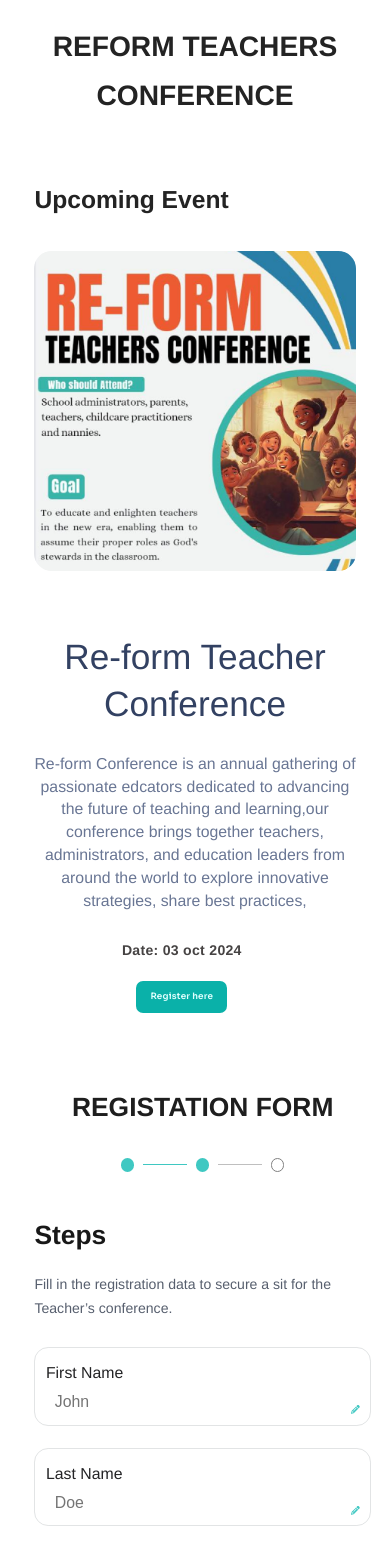
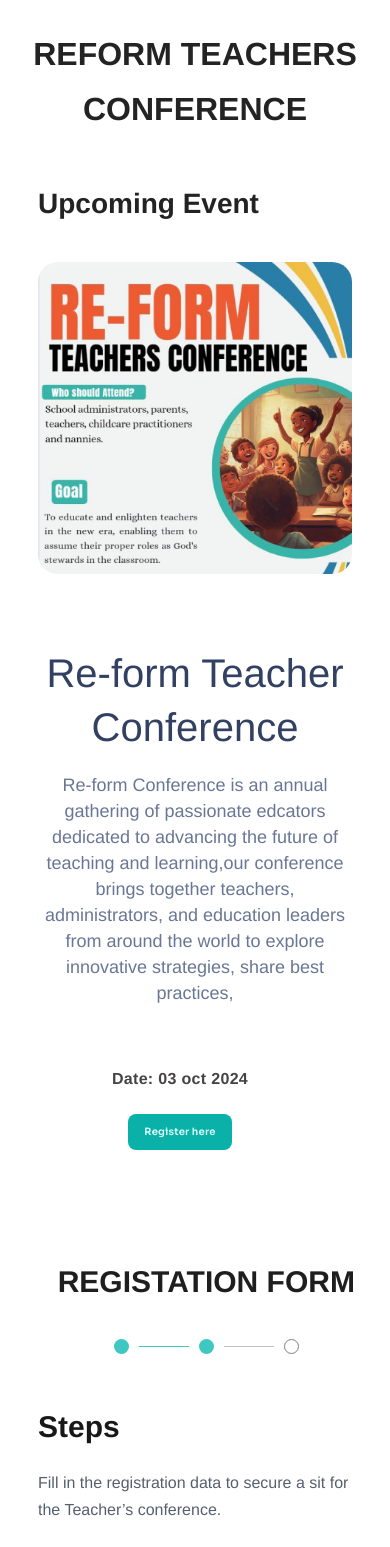
Before and after one commit to jubrealguy/re-form, a React (Create React App) app: page / in a window 390 px wide. Shown: the top 1547 px of the page. Built offline with nearby package versions, Linux system fonts and the light colour scheme.

Commit message:
created a new component

```diff
--- a/package.json
+++ b/package.json
@@ -37,10 +37,5 @@
       "last 1 firefox version",
       "last 1 safari version"
     ]
-  },
-  "devDependencies": {
-    "autoprefixer": "^10.4.20",
-    "postcss": "^8.4.47",
-    "tailwindcss": "^3.4.12"
   }
 }
--- a/src/App.css
+++ b/src/App.css
@@ -1,71 +1,52 @@
-/* @tailwind base;
-@tailwind components;
-@tailwind utilities; */
-
 @import url('https://fonts.googleapis.com/css2?family=Sora:wght@400;500;600&display=swap');
 @import url('https://fonts.googleapis.com/css2?family=Roboto:wght@400;500;700&display=swap');
-
-html {
-    font-size: 62.5%;
-}
-
-@media screen and (max-width: 1200px) {
-    html {
-        font-size: 60%;
-    }
-}
-
-@media screen and (max-width: 750px) {
-    html {
-        font-size: 55%;
-    }
-}
-
-/* body {
-    background: rgba(128, 128, 128, 0.056);
-    font-family: Helvetica;
-    color: #232323;
-} */
 
 .events {
     font-family: Helvetica;
     color: #232323;
     box-sizing: border-box;
-    margin: 5rem 6.5rem;
+    margin: 50px 65px;
 }
 
 .header__primary {
-    font-size: 4.8rem;
+    font-size: 48px;
     font-weight: 700;
-    line-height: 5.5rem;
+    line-height: 55px;
     text-align: center;
-    margin-bottom: 5rem;
+    margin-bottom: 50px;
 }
 
 .event__info {
     background: #FFFFFF;
-    padding: 4.5rem 3rem;
+    padding: 45px 30px;
     gap: 10px;
-    border-radius: 2.4rem;
-    margin-right: 5rem;
-    margin-bottom: 6rem;
+    border-radius: 24px;
+    margin-right: 50px;
+    margin-bottom: 60px;
 }
 
 .event__info--head {
-    font-size: 4rem;
+    font-size: 40px;
     font-weight: 700;
-    line-height: 4.6rem;
-    margin-bottom: 3.5rem;
+    line-height: 46px;
+    margin-bottom: 35px;
+}
+
+@media screen and (max-width: 900px) {
+    .header__primary {
+        font-size: 32px;
+        margin-bottom: 0;
+    }
 }
 
 @media screen and (max-width: 500px) {
     .header__primary {
-        font-size: 3.2rem;
-        margin-bottom: 0;
+        font-size: 32px;
+        margin-bottom: -3rem;
     }
 
     .event__info--head {
-        font-size: 2.8rem;
+        font-size: 28px;
     }
 }
 
@@ -73,17 +54,17 @@ html {
     display: flex;
     justify-content: center;
     align-items: center;
-    gap: 7.5rem;
+    gap: 75px;
 }
 
 .event__img {
-    width: 42.6rem;
-    border-radius: 2rem;
+    width: 426px;
+    border-radius: 20px;
 }
 
 @media screen and (max-width: 1050px) {
     .events {
-        margin: 5rem 3.5rem;
+        margin: 50px 35px;
     }
 
     .event__info {
@@ -91,20 +72,20 @@ html {
     }
 
     .event__info--body {
-        gap: 3.5rem;
+        gap: 35px;
     }
 }
 
 @media screen and (max-width: 800px) {
     .event__info {
-        padding: 4rem 3rem;
-        margin-bottom: -2rem;
+        padding: 4rem 30px;
+        margin-bottom: -20px;
     }
 
     .event__info--body {
         flex-direction: column;
         text-align: center;
-        gap: 1.5rem;
+        gap: 15px;
     }
 
     .event__img {
@@ -119,16 +100,15 @@ html {
 }
 
 .event__details {
-    display: flex;
-    flex-direction: column;
-    gap: 2.7rem;
+
 }
 
 .event__details--head {
-    font-size: 5.5rem;
+    font-size: 55px;
     font-weight: 400;
-    line-height: 6.3rem;
+    line-height: 63px;
     color: #324162;
+    margin-bottom: 3rem;
 }
 
 @media screen and (max-width: 800px) {
@@ -137,47 +117,48 @@ html {
     }
 
     .event__details--head {
-        font-size: 4rem;
-        line-height: 5.4rem;
-        margin-bottom: 1rem;
+        font-size: 40px;
+        line-height: 54px;
+        margin-bottom: 10px;
     }
 
     .event__info--head {
-        font-size: 2.8rem;
+        font-size: 28px;
     }
 }
 
 .event__details--body {
-    font-size: 1.8rem;
+    font-size: 18px;
     font-weight: 400;
-    line-height: 2.6rem;
+    line-height: 26px;
     color: #697694;
+    margin-bottom: 3rem;
 }
 
 .event__details--register {
     display: flex;
     justify-content: space-between;
     align-items: center;
-    margin-right: 3rem;
+    margin-right: 30px;
 }
 
 .register__link {
     text-decoration: none;
     font-family: 'Sora', sans-serif;
-    font-size: 1.6rem;
+    font-size: 16px;
     font-weight: 700;
-    line-height: 2rem;
+    line-height: 20px;
     letter-spacing: 0.02em;
     color: #E1FFFE;
     background: #0AB1A9;
-    padding: .8rem 1.6rem;
-    border-radius: .8rem;
+    padding: 8px 16px;
+    border-radius: 8px;
 }
 
 .register__date {
-    font-size: 1.6rem;
+    font-size: 16px;
     font-weight: 700;
-    line-height: 1.8rem;
+    line-height: 18px;
     letter-spacing: 0.02em;
     color: #464343;
 }
@@ -185,11 +166,11 @@ html {
 @media screen and (max-width: 800px) {
     .event__details--register {
         flex-direction: column-reverse;
-        gap: 1rem;
+        gap: 10px;
     }
 
     .register__link {
-        font-size: 1rem;
+        font-size: 10px;
     }
 }
 
@@ -197,9 +178,9 @@ html {
     margin: 0 auto;
     background: #ffffff;
     width: 60%;
-    padding: 3rem;
+    padding: 30px;
     gap: 21px;
-    border-radius: 2.4rem;
+    border-radius: 24px;
 }
 
 @media screen and (max-width: 900px) {
@@ -210,78 +191,78 @@ html {
 
 @media screen and (max-width: 500px) {
     .event_form {
-        padding: 1rem;
+        padding: 10px;
         width: 100%;
     }
 }
 
 .event__form--head {
     text-align: center;
-    font-size: 4.8rem;
+    font-size: 48px;
     font-weight: 700;
-    line-height: 5.5rem;
+    line-height: 55px;
     color: #1E1E1E;
-    margin-bottom: 3rem;
+    margin-bottom: 30px;
 }
 
 .event__form--figure {
     display: flex;
     justify-content: center;
     align-items: center;
-    gap: 1rem;
-    margin-bottom: 5rem;
+    gap: 10px;
+    margin-bottom: 50px;
 }
 
 .event__form--figure span:nth-child(1), .event__form--figure span:nth-child(3)  {
-    padding: .75rem;
+    padding: 7.5px;
     border-radius: 50%;
     background: #3FC8C2;
 }
 
 .event__form--figure span:nth-child(2) {
-    padding: .0625rem 2.5rem;
+    padding: 0.625px 25px;
     background: #3FC8C2;
 }
 
 .event__form--figure span:nth-child(4) {
-    padding: .0625rem 2.5rem;
+    padding: 0.625px 25px;
     background: rgba(128, 128, 128, 0.5)
 }
 
 .event__form--figure span:nth-child(5)  {
-    padding: .65rem;
+    padding: 6.5px;
     border-radius: 50%;
     border: 1px solid grey;
 }
 
 .event__form--steps {
     font-family: Helvetica;
-    font-size: 4rem;
+    font-size: 40px;
     font-weight: 700;
-    line-height: 4.5rem;
+    line-height: 45px;
     color: #181818;
-    margin-bottom: 2rem;
+    margin-bottom: 20px;
 }
 
 .event__form--guide {
-    font-size: 2rem;
+    font-size: 20px;
     font-weight: 400;
-    line-height: 2.7rem;
+    line-height: 27px;
     color: #575F6E;
-    margin-bottom: 3rem;
+    margin-bottom: 30px;
 }
 
 .form__box {
-    padding: 2rem;
-    border-radius: 1.6rem;
-    border: .125rem solid #E2E4E5;
-    margin-bottom: 2.5rem;
+    padding: 20px;
+    border-radius: 16px;
+    border: 1.25px solid #E2E4E5;
+    margin-bottom: 25px;
 }
 
 .form__label {
-    font-size: 2.1rem;
+    font-size: 21px;
     font-weight: 400;
-    line-height: 3.5rem;
+    line-height: 35px;
     color: #242426;
 }
 
@@ -292,11 +273,11 @@ html {
 }
 
 .form__input {
-    font-size: 1.6rem;
+    font-size: 16px;
     font-weight: 400;
-    line-height: 2.24rem;
+    line-height: 22.4px;
     width: 80%;
-    padding: .3rem 1rem;
+    padding: 3px 10px;
     border: none;
     color: #575F6E;
 }
@@ -307,7 +288,7 @@ html {
 }
 
 .form__edit {
-    font-size: 1.25rem;
+    font-size: 12.5px;
     color: #3FC8C2;
 }
 
@@ -315,46 +296,47 @@ html {
     display: block;
     text-decoration: none;
     font-family: 'Sora', sans-serif;
-    font-size: 1.4rem;
+    font-size: 14px;
     font-weight: 400;
-    line-height: 3.6rem;
+    line-height: 36px;
     letter-spacing: 0.02em;
     color: #FFFFFF;
     background: #0AB1A9;
-    padding: 0 7.5rem;
-    border-radius: .8rem;
+    padding: 0 75px;
+    border-radius: 8px;
     border: none;
     margin: 0 auto;
+    cursor: pointer;
 }
 
 @media screen and (max-width: 500px) {
     .event__form--head {
-        font-size: 3rem;
+        font-size: 30px;
     }
 
     .event__form--steps {
-        font-size: 3rem;
+        font-size: 30px;
     }
 
     .event__form--guide {
-        font-size: 1.6rem;
+        font-size: 16px;
     }
 
     .form__box {
-        padding: 1.2rem;
+        padding: 12px;
     }
 
     .form__label {
-        font-size: 1.8rem;
+        font-size: 18px;
     }
 
     .form__input {
-        font-size: 1.8rem;
+        font-size: 18px;
         width: 90%;
     }
 
     .form__edit {
-        font-size: 1rem;
+        font-size: 10px;
     }
 }
 
@@ -362,73 +344,73 @@ html {
     display: flex;
     justify-content: center;
     align-items: center;
-    gap: 13rem;
-    padding: 0 7.5rem;
-    margin-top: 10rem;
+    gap: 13px;
+    padding: 0 75px;
+    margin-top: 100px;
 }
 
 .conference__head {
-    font-size: 2.4rem;
+    font-size: 24px;
     font-weight: 700;
-    line-height: 2.76rem;
+    line-height: 27.6px;
     color: #FA815C;
-    margin-bottom: 1rem;
+    margin-bottom: 10px;
 }
 
 .conference__date {
-    font-size: 1.4rem;
+    font-size: 14px;
     font-weight: 700;
-    line-height: 1.6rem;
+    line-height: 16px;
     color: #0AB1A9;
-    margin-bottom: 1rem;
+    margin-bottom: 10px;
 }
 
 .conference__body {
-    font-size: 2rem;
+    font-size: 20px;
     font-weight: 400;
-    line-height: 2.3rem;
+    line-height: 23px;
     color: #202124;
-    margin-bottom: 2rem;
+    margin-bottom: 20px;
 }
 
 .conference__share {
     text-decoration: none;
-    width: 12.5rem;
-    border-radius: .4rem;
+    width: 125px;
+    border-radius: 4px;
     display: flex;
     justify-content: center;
     align-items: center;
     gap: 10px;
     background: #0AB1A9;
     color: #FFFFFF;
-    padding: .75rem 2rem;
+    padding: 7.5px 20px;
 }
 
 .conference__share .sharenodes {
-    font-size: 1.95rem;
+    font-size: 19.5px;
 }
 
 .conference__share span {
-    font-size: 1.6rem;
+    font-size: 16px;
     font-weight: 400;
-    line-height: 1.9rem;
+    line-height: 19px;
 }
 
 .event__conference--img {
-    width: 44.5rem;
+    width: 445px;
 }
 
 @media screen and (max-width: 1050px) {
     .event__conference {
-        gap: 5rem;
+        gap: 50px;
     }
 }
 
 @media screen and (max-width: 900px) {
     .event__conference {
-        padding: 0 2.5rem;
+        padding: 0 25px;
         flex-direction: column;
-        margin-top: 3rem;
+        margin-top: 30px;
     }
 
     .event__conference--img {
@@ -437,15 +419,15 @@ html {
 }
 
 .event__past {
-    margin-top: 10rem;
+    margin-top: 100px;
 }
 
 .event__past h3 {
-    font-size: 4rem;
+    font-size: 40px;
     font-weight: 700;
-    line-height: 4.6rem;
+    line-height: 46px;
     text-align: center;
-    margin-bottom: 3rem;
+    margin-bottom: 30px;
 }
 
 .event__table {
@@ -458,13 +440,13 @@ html {
 }
 
 .table__head .tablerow {
-    padding: 1rem 3rem;
-    font-size: 1.2rem;
+    padding: 10px 30px;
+    font-size: 12px;
     font-weight: 700;
-    line-height: 2.4rem;
+    line-height: 24px;
     color: #464343;
     background-color: #FF9E81;
-    margin-bottom: 2rem;
+    margin-bottom: 20px;
 }
 
 .table__head .tablerow th:first-child {
@@ -473,18 +455,18 @@ html {
 
 .table__head .tablerow th:nth-child(2) {
     display: flex;
-    gap: 1rem;
+    gap: 10px;
     align-items: center;
     font-weight: 400;
 }
 
 .table__head .tablerow th:last-child {
-    margin-left: 7rem;
+    margin-left: 70px;
 }
 
 @media screen and (max-width: 800px) {
     .event__past {
-        margin-top: 6rem;
+        margin-top: 60px;
     }
 
     .table__head .tablerow th:first-child span {
@@ -499,18 +481,18 @@ html {
 .table__body .tablerow {
     justify-content: space-between;
     background: #FFFFFFF2;
-    margin: 1rem 1.5rem;
-    padding: 1rem 2rem;
+    margin: 10px 15px;
+    padding: 10px 20px;
 }
 
 .table__body .tablerow td {
-    font-size: 1.4rem;
+    font-size: 14px;
     font-weight: 400;
-    line-height: 2rem;
+    line-height: 20px;
 }
 
 .event__sponsor {
-    margin-top: 10rem;
+    margin-top: 100px;
     color: #464343;
     display: flex;
     flex-direction: column;
@@ -519,99 +501,99 @@ html {
 }
 
 .event__sponsor h3 {
-    font-size: 4rem;
+    font-size: 40px;
     font-weight: 700;
-    line-height: 4.6rem;
-    margin-bottom: 2rem;
+    line-height: 46px;
+    margin-bottom: 20px;
 }
 
 @media screen and (max-width: 800px) {
     .event__sponsor {
-        margin-top: 3rem;
+        margin-top: 30px;
     }
 
     .event__sponsor h3 {
-        font-size: 3rem;
+        font-size: 30px;
 
     }
 }
 
 .event__sponsor img {
     text-align: center;
-    width: 28rem;
-    height: 13.4rem;
-    margin-bottom: 4rem;
+    width: 280px;
+    height: 134px;
+    margin-bottom: 40px;
 }
 
 .event__sponsor a {
     text-decoration: none;
     color: inherit;
     background: #FCD884;
-    border-radius: .8rem;
-    padding: 1rem 3rem;
-    font-size: 2.4rem;
+    border-radius: 8px;
+    padding: 10px 30px;
+    font-size: 24px;
     font-weight: 700;
-    line-height: 2.8rem;
+    line-height: 28px;
 }
 
 .valid {
-    width: 40rem;
-    padding: .8rem 1.6rem;
+    width: 400px;
+    padding: 8px 16px;
     display: flex;
     align-items: center;
     border: 1px solid #B7EB8F;
-    border-radius: .8rem;
+    border-radius: 8px;
     background: #F6FFED;
     margin: 0 auto;
-    margin-top: 2rem;
+    margin-top: 20px;
 }
 
 
 
 .valid span:first-child {
-    font-size: .6rem;
-    padding: .3rem .4rem;
+    font-size: 6px;
+    padding: 3px 4px;
     color: white;
     background-color: #0ab129;
     border-radius: 50%;
-    margin-right: 2rem;
+    margin-right: 20px;
 }
 
 .valid span:last-child {
-    font-size: 2rem;
+    font-size: 20px;
     cursor: pointer;
 }
 
 .valid p {
-    font-size: 1.6rem;
+    font-size: 16px;
     font-weight: 400;
-    line-height: 2.2rem;
+    line-height: 22px;
     margin-right: auto;
 }
 
 @media screen and (max-width: 500px) {
     .valid {
         width: 80%;
-        padding: .6rem 1.4rem;
+        padding: 6px 14px;
     }
 }
 
 .dropdown p {
     font-family: Helvetica;
-    font-size: 2.1rem;
+    font-size: 21px;
     font-weight: 400;
-    line-height: 2.5rem;
-    margin-left: 2rem;
+    line-height: 25px;
+    margin-left: 20px;
     cursor: pointer;
 }
 
 .dropdown__input {
-    font-size: 2rem;
+    font-size: 20px;
     width: 100%;
     border: none;
     border-bottom: 1px solid #3FC8C2;
-    padding-bottom: 1rem;
-    margin-bottom: 5rem;
+    padding-bottom: 10px;
+    margin-bottom: 50px;
 }
 
 .dropdown__input::placeholder {
@@ -626,10 +608,10 @@ html {
 .dropdown-menu {
     display: flex;
     flex-direction: column;
-    padding: 1rem;
+    padding: 10px;
     background: #ffffff;
     box-shadow: 0px 4px 4px 0px #0000001F;
-    margin-bottom: 5rem;
+    margin-bottom: 50px;
 
 }
 
@@ -637,29 +619,64 @@ html {
     display: flex;
     align-items: center;
     font-family: Mulish;
-    font-size: 1.8rem;
+    font-size: 18px;
     font-weight: 500;
     line-height: 1.5;
     color: #06110A80;
 }
 
 .dropdown-menu label input[type="checkbox"] {
-    width: 1.2rem;
-    height: 1.2rem;
-    margin-right: 1rem;
+    width: 12px;
+    height: 12px;
+    margin-right: 10px;
 }
 
 @media screen and (max-width: 500px) {
     .dropdown-menu label {
-        font-size: 1.6rem;
+        font-size: 16px;
     }
 }
 
 .error-message {
     display: block;
-    margin-top: -2rem;
-    margin-bottom: 2.5rem;
+    margin-top: -20px;
+    margin-bottom: 25px;
     color: red;
-    font-size: 1.3rem;
-    margin-left: 1.5rem;
+    font-size: 13px;
+    margin-left: 15px;
 }
+
+.google__link {
+    display: flex;
+    justify-content: center;
+    align-items: center;
+    gap: 20px;
+    text-decoration: none;
+    margin-top: 20px;
+}
+
+.google__link img {
+    width: 38px;
+}
+
+.google__link span {
+    font-size: 20px;
+    font-weight: 400;
+    line-height: 23px;
+    color: #4285F4;
+}
+
+@media screen and (max-width: 500px) {
+    .google__link {
+        gap: 10px;
+    }
+
+    .google__link img {
+        width: 26px;
+    }
+
+    .google__link span {
+        font-size: 14px;
+        line-height: 16px;
+    }
+}
--- a/src/App.js
+++ b/src/App.js
@@ -1,4 +1,5 @@
 import './App.css';
+import './global.css'
 import Event from './Event'
 
 function App() {
--- a/src/Event.js
+++ b/src/Event.js
@@ -6,6 +6,7 @@ import { faFilter } from '@fortawesome/free-solid-svg-icons';
 import reform_img from './img/reform_img.png'
 import conference_img from './img/conference_img.png'
 import kids_img from './img/kids_image.png'
+import google from './img/Calendar.png'
 import DropdownWithCheckboxes from './dropdown';
 
 const Event = () => {
@@ -148,6 +149,11 @@ const Event = () => {
                 {isValid && valid()}
             </form>
 
+            <a href='https://calendar.google.com/calendar' className='google__link' target='_blank' rel='noopener noreferrer'>
+                <img src={google} alt=''/>
+                <span>Add Event to google calendar</span>
+            </a>
+
             <div className='event__conference'>
                 <div className='event__conference--details'>
                     <h4 className='conference__head'>Teachers Conference</h4>
--- /dev/null
+++ b/src/global.css
@@ -0,0 +1,15 @@
+:root {
+    --base-font-size: 62.5%; /* Equivalent to 10px for easy rem scaling */
+}
+
+@media screen and (max-width: 1200px) {
+    :root {
+        --base-font-size: 60%; /* Adjust base font size for smaller screens */
+    }
+}
+
+@media screen and (max-width: 750px) {
+    :root {
+        --base-font-size: 55%;
+    }
+}
```
Also changed, not shown: tailwind.config.js (deleted, +0 -19 lines), src/img/Calendar.png (added), 1 other file (tests, documents, lock files or other folders).
